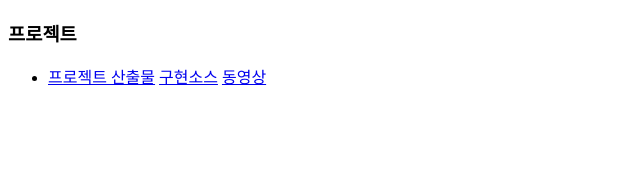
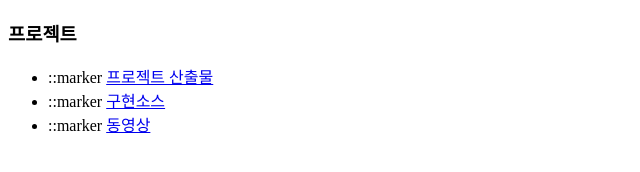
Before and after one commit to Jun-HI/Jun-HI.github.io, a plain HTML site: page index.html in a window 1280 px wide. Shown: the whole page, without its empty margins (0-640 px from the left). Drawn offline with Linux system fonts and the light colour scheme.

Commit message:
Update index.html

```diff
--- a/index.html
+++ b/index.html
@@ -10,8 +10,15 @@
     <h3>프로젝트</h3>
     <ul>
       <li>
+        ::marker
         <a href="4팀_단디알바.pdf">프로젝트 산출물</a>
+      </li>
+      <li>
+        ::marker
         <a href="https://github.com/Jun-HI/dandi">구현소스</a>
+      </li>
+      <li>
+        ::marker
         <a href="https://youtu.be/RA_hYl7jRUE">동영상</a>
       </li>
     </ul>
```
